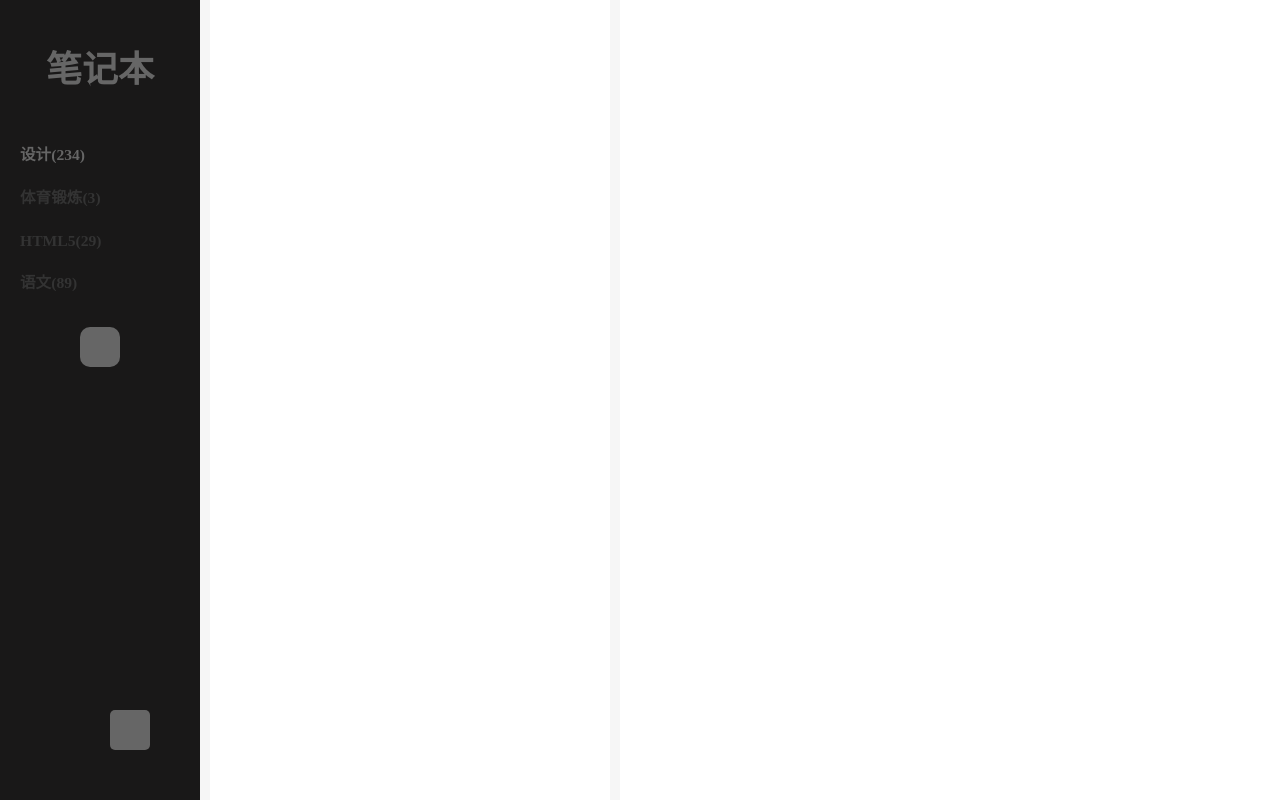
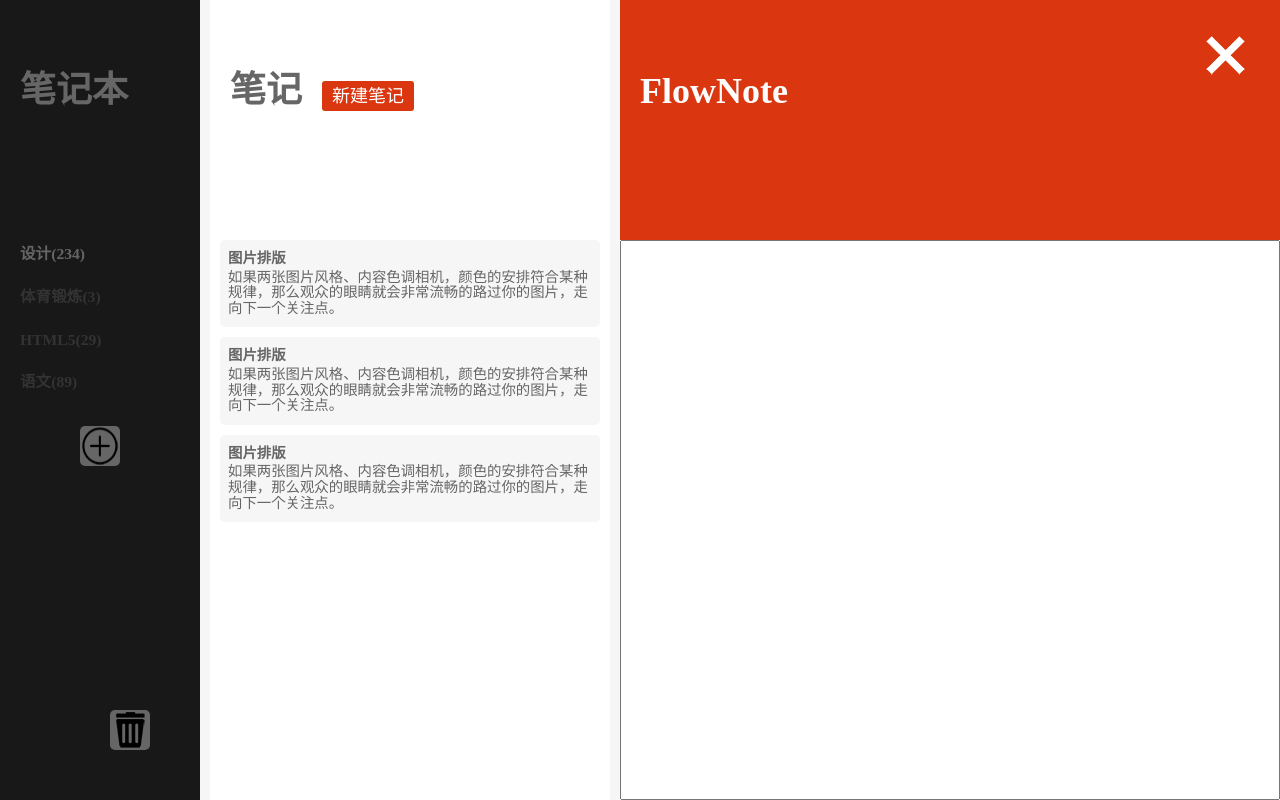
Before and after one commit to SanzerZou/MyFlowNote, a plain HTML site: page index.html in a window 1280 px wide. Drawn offline with Linux system fonts and the light colour scheme.

Commit message:
基本框架搭建好

```diff
--- a/index.html
+++ b/index.html
@@ -9,7 +9,9 @@
 </head>
 <body>
 	<div class="left-wrap">
-	    <h1 class="title">笔记本</h1>
+		<div class="title">
+			<h1>笔记本</h1>
+		</div>
 	    <ul class="book-list">
 	    	<li class="book-item">
 	    		<h3>设计<span>(234)</span></h3>
@@ -33,12 +35,47 @@
 	   	<a href="#" class="new-book"></a>
 	   	<a href="#" class="del-book"></a>
 	</div>
+	<!-- 中间栏布局 -->
 	<div class="mid-wrap">
-
+		<div class="title">
+			<div>
+				<h1>笔记<span class= "new-note">新建笔记</span></h1>
+			</div>
+		</div>
+		<div class="note-list">
+			<ul>
+				<li class="note-item">
+					<h3>图片排版</h3>
+					<p>如果两张图片风格、内容色调相机，颜色的安排符合某种规律，那么观众的眼睛就会非常流畅的路过你的图片，走向下一个关注点。</p>
+				</li>
+			</ul>
+		</div>
+		<div class="note-list">
+			<ul>
+				<li class="note-item">
+					<h3>图片排版</h3>
+					<p>如果两张图片风格、内容色调相机，颜色的安排符合某种规律，那么观众的眼睛就会非常流畅的路过你的图片，走向下一个关注点。</p>
+				</li>
+			</ul>
+		</div>
+		<div class="note-list">
+			<ul>
+				<li class="note-item">
+					<h3>图片排版</h3>
+					<p>如果两张图片风格、内容色调相机，颜色的安排符合某种规律，那么观众的眼睛就会非常流畅的路过你的图片，走向下一个关注点。</p>
+				</li>
+			</ul>
+		</div>
 	</div>
 	<div class="right-wrap">
 	    <div class="right-content">
+	    	<div class="title">
+	    		<a href="#" class="del-note"></a>
+	    		<h1 class="note-title">FlowNote</h1>
+	    	</div>
+	    	<textarea class="note-content">
 
+	    	</textarea>
 	    </div>
 	</div>
 </body>
--- a/styles/main.css
+++ b/styles/main.css
@@ -19,6 +19,7 @@ body {
 }
 .mid-wrap {
 	background: #ffffff;
+	color: #666666;
 	width: 400px;
 	height: 100%;
 	float: left;
@@ -38,9 +39,15 @@ body {
 }
 
 .title {
+	height: 30%;
+	position: relative;
+}
+h1 {
+	position: absolute;
+	top: 70px;
+	margin: 0 20px;
 	font-size: 3em;
 	text-align: center;
-	margin: 50px 0;
 }
 .book-list {
 	font-size: 1.3em;
@@ -57,8 +64,9 @@ body {
 	margin: 30px auto 0;
 	height: 40px;
 	width: 40px;
-	border-radius: 10px;
-	background: #666666;
+	border-radius: 5px;
+	background: #666666 url(../img/add.png) no-repeat center;
+	background-size:40px 40px;
 }
 /*bnt:删除笔记本按钮*/
 .del-book {
@@ -67,8 +75,65 @@ body {
 	height: 40px;
 	width: 40px;
 	border-radius: 5px;
-	background: #666666;
+	background: #666666 url(../img/del.png) no-repeat center;
 	position: absolute;
 	bottom: 50px;
 	right: 50px;
 }
+.new-note {
+	font-size: 0.5em;
+	font-weight: normal;
+	background: #da3610;
+	color: #fff;
+	padding: 5px 10px;
+	border-radius: 3px;
+	margin-left: 20px;
+}
+.note-list ul {
+	padding: 0 10px;
+}
+.note-item {
+	background: #f6f6f6;
+	border-radius: 5px;
+	padding: 8px;
+	margin-bottom: 10px;
+	line-height: 1.3em;
+}
+.note-item h3 {
+	font-size: 1.2em;
+	margin: 3px 0;
+}
+.note-item p {
+	font-size: 1.2em;
+	margin: 3px 0;
+}
+.right-content .title {
+	background: #da3610;
+}
+
+.del-note {
+	width: 50px;
+	height: 50px;
+	background: url(../img/cha.png) no-repeat center;
+	position: absolute;
+	top: 30px;
+	right: 30px;
+}
+.note-title {
+	margin-right: 100px;
+	color:#fdfdfd;
+	text-align: left;
+	line-height: 1.2em;
+}
+.note-content {
+  box-sizing:border-box;
+  -moz-box-sizing:border-box; /* Firefox */
+  -webkit-box-sizing:border-box; /* Safari */
+  display: block;
+  padding: 20px;
+  height: 70%;
+  width:100%;
+  font-size: 1.3em;
+  box-shadow: none;
+  border-radius: none;
+}
```
Also changed, not shown: img/add.png (added), img/cha.png (added), img/del.png (added).
